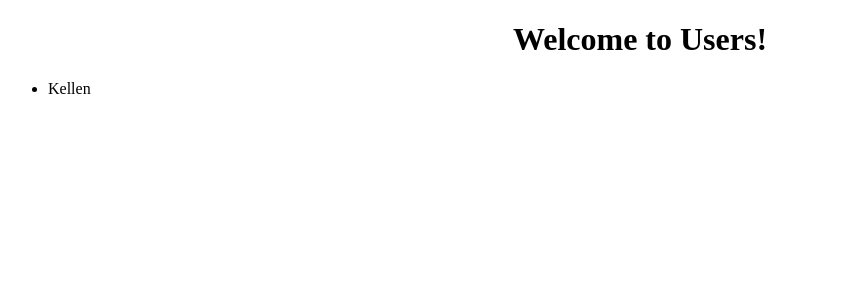
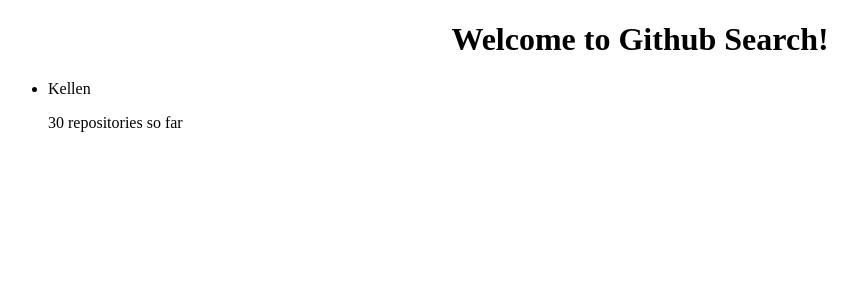
Before and after one commit to KellenNjoroge/Users, an Angular app: page / in a window 1280 px wide. Shown: the top 300 px of the page, without its empty margins (0-857 px from the left). Built offline with nearby package versions, Linux system fonts and the light colour scheme.

Commit message:
edit of user-details

```diff
--- a/src/app/app.component.html
+++ b/src/app/app.component.html
@@ -4,6 +4,4 @@
     Welcome to {{ title }}!
   </h1>
 </div>
-<ul>
-  <li *ngFor='let user of users'>{{user.name}}</li>
-</ul>
+<app-user></app-user>
--- a/src/app/app.component.ts
+++ b/src/app/app.component.ts
@@ -7,8 +7,5 @@ import { User } from './user';
   styleUrls: ['./app.component.css']
 })
 export class AppComponent {
-  title = 'Users';
-  users = [
-    new User(1, 'Kellen'),
-  ];
+  title = 'Github Search';
 }
--- a/src/app/app.module.ts
+++ b/src/app/app.module.ts
@@ -2,6 +2,7 @@ import { BrowserModule } from '@angular/platform-browser';
 import { NgModule } from '@angular/core';
 import { AppComponent } from './app.component';
 import { UserComponent } from './user/user.component';
+import { UserDetailsComponent } from './user-details/user-details.component';
 
 
 
@@ -9,7 +10,8 @@ import { UserComponent } from './user/user.component';
 @NgModule({
   declarations: [
     AppComponent,
-    UserComponent
+    UserComponent,
+    UserDetailsComponent
   ],
   imports: [
     BrowserModule
--- /dev/null
+++ b/src/app/user-details/user-details.component.html
@@ -0,0 +1 @@
+<p>{{user.description}}</p>
--- /dev/null
+++ b/src/app/user-details/user-details.component.ts
@@ -0,0 +1,15 @@
+import { Component, OnInit, Input } from '@angular/core';
+import {User} from '../user';
+@Component({
+  selector: 'app-user-details',
+  templateUrl: './user-details.component.html',
+  styleUrls: ['./user-details.component.css']
+})
+export class UserDetailsComponent implements OnInit {
+   @Input() user: User;
+  constructor() { }
+
+  ngOnInit() {
+  }
+
+}
--- a/src/app/user.ts
+++ b/src/app/user.ts
@@ -1,3 +1,3 @@
 export class User {
-  constructor(public id: number, public name: string) {}
+  constructor(public id: number, public name: string, public description: string) {}
 }
--- a/src/app/user/user.component.html
+++ b/src/app/user/user.component.html
@@ -1,3 +1,8 @@
-<p>
-  user works!
-</p>
+
+<ul>
+  <div
+   *ngFor='let user of users'>
+   <li>{{user.name}}</li>
+   <app-user-details [user]='user'></app-user-details>
+  </div>
+</ul>
--- a/src/app/user/user.component.ts
+++ b/src/app/user/user.component.ts
@@ -1,11 +1,14 @@
 import { Component, OnInit } from '@angular/core';
-
+import {User} from '../user';
 @Component({
   selector: 'app-user',
   templateUrl: './user.component.html',
   styleUrls: ['./user.component.css']
 })
 export class UserComponent implements OnInit {
+  users = [
+    new User(1, 'Kellen', '30 repositories so far'),
+  ];
 
   constructor() { }
 
```
Also changed, not shown: src/app/user-details/user-details.component.css (added), 1 other file (tests, documents, lock files or other folders).
